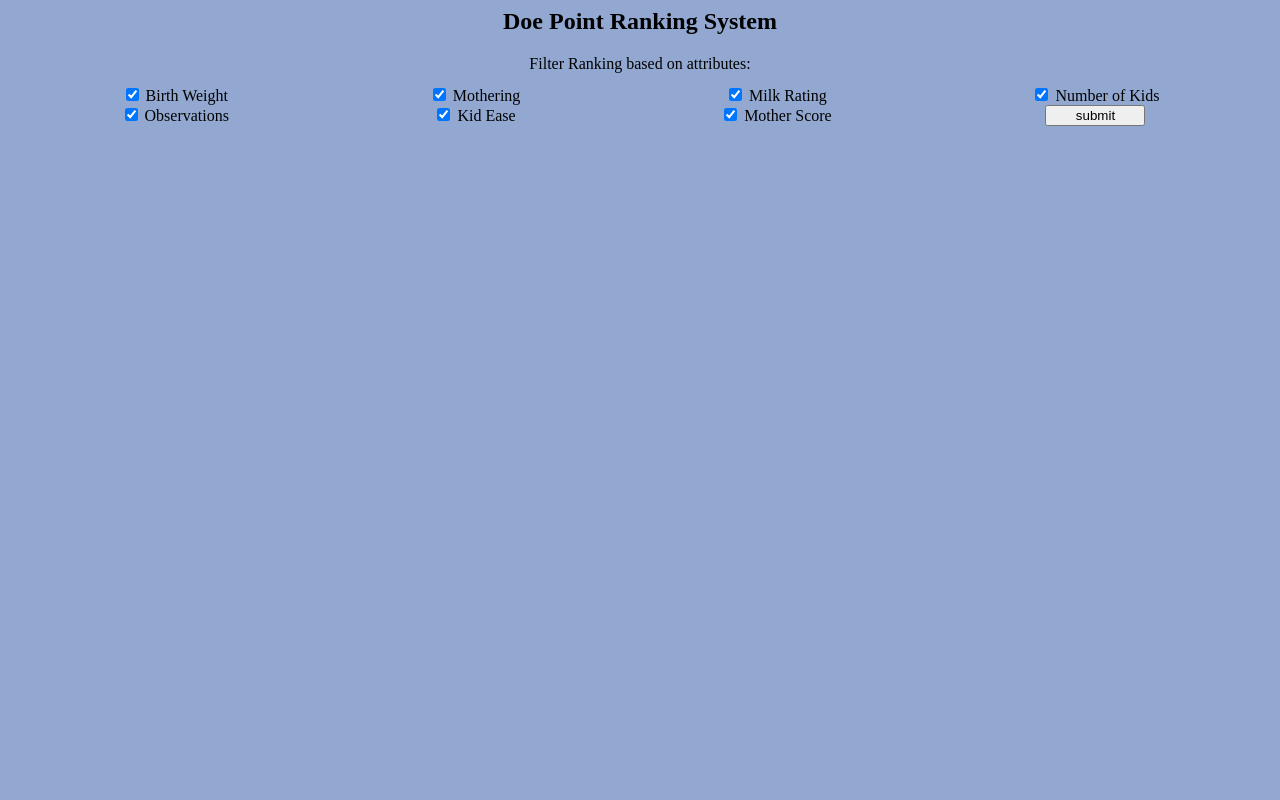
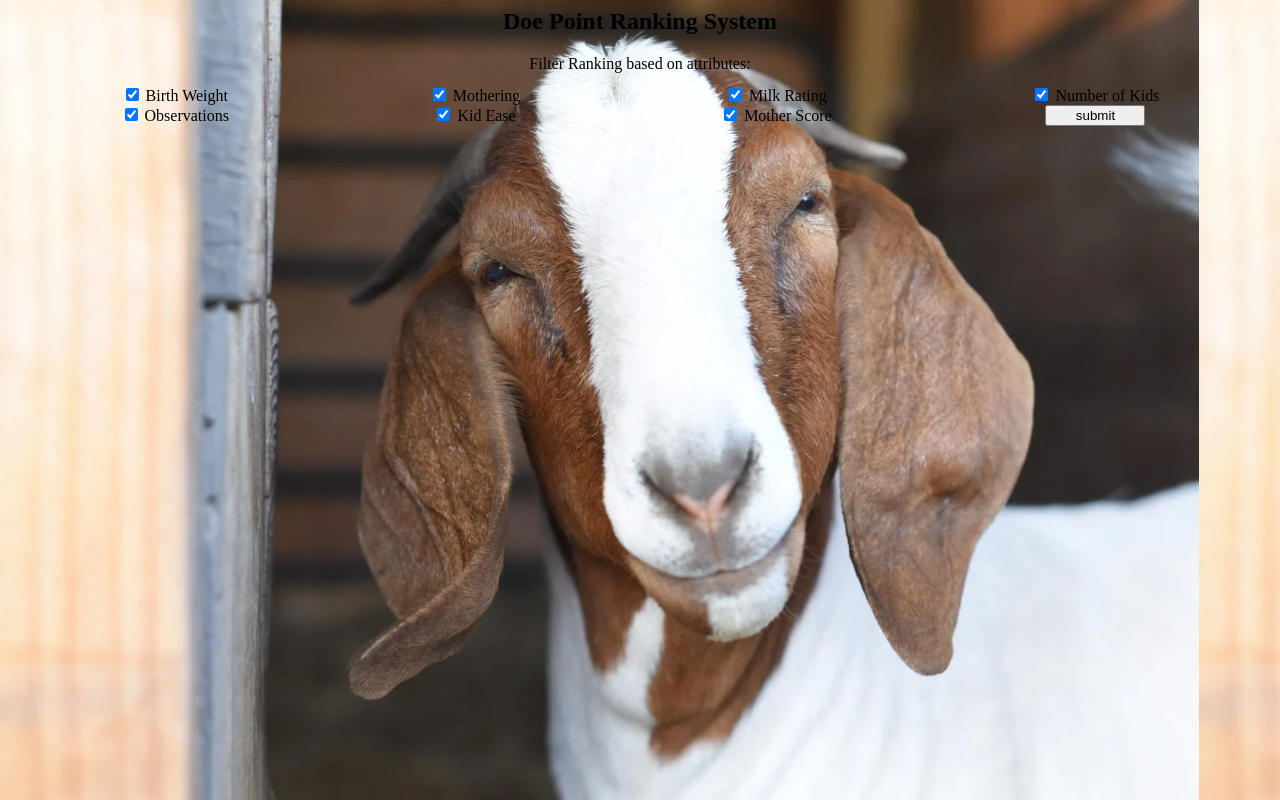
Before and after one commit to ipodtouch0218/csc315-project, a Flask app: page / in a window 1280 px wide. Run offline with Flask 3, Linux system fonts and the light colour scheme; data that the repository does not hold is empty; some libraries are stand-ins or nearby versions.

Commit message:
Goat Background

```diff
--- a/app.py
+++ b/app.py
@@ -155,4 +155,4 @@ def checkbox_handler():
         return render_template('my-form.html', rows=rows, filters=request.form.to_dict().keys())
 
 if __name__ == '__main__':
-    app.run(debug = True)
+    app.run(debug = True, static_url_path='/static')
--- a/templates/my-form.html
+++ b/templates/my-form.html
@@ -33,7 +33,15 @@
     </style>
 
     <body>
-        <body style="background-color:#92a8d1"> <!-- testing color scheme-->
+
+        <style>
+
+             body{
+              background-image: url('static/GoatPic.png');
+              background-size: contain;
+            }
+            </style>
+
 	    <h2 style="text-align: center;">Doe Point Ranking System</h2>
 
         <form method="POST">
```
Also changed, not shown: static/GoatPic.png (added).
